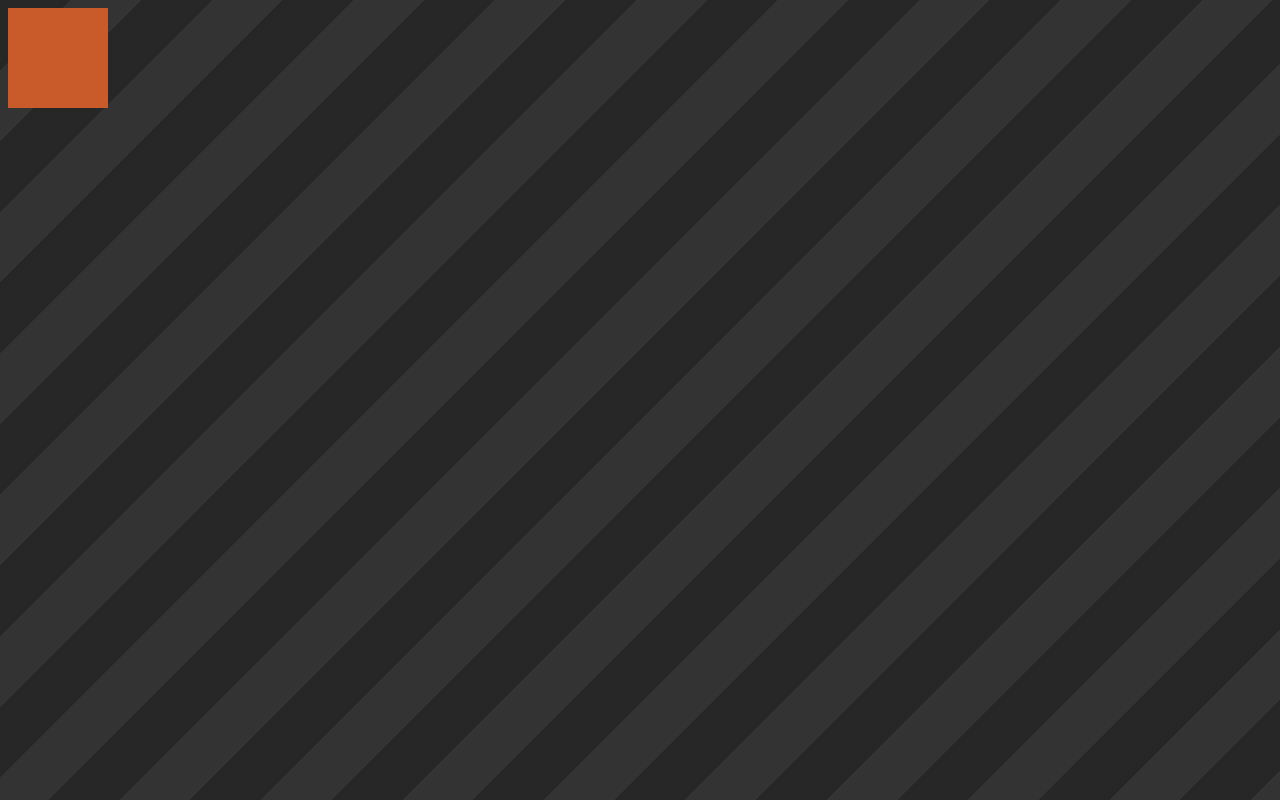
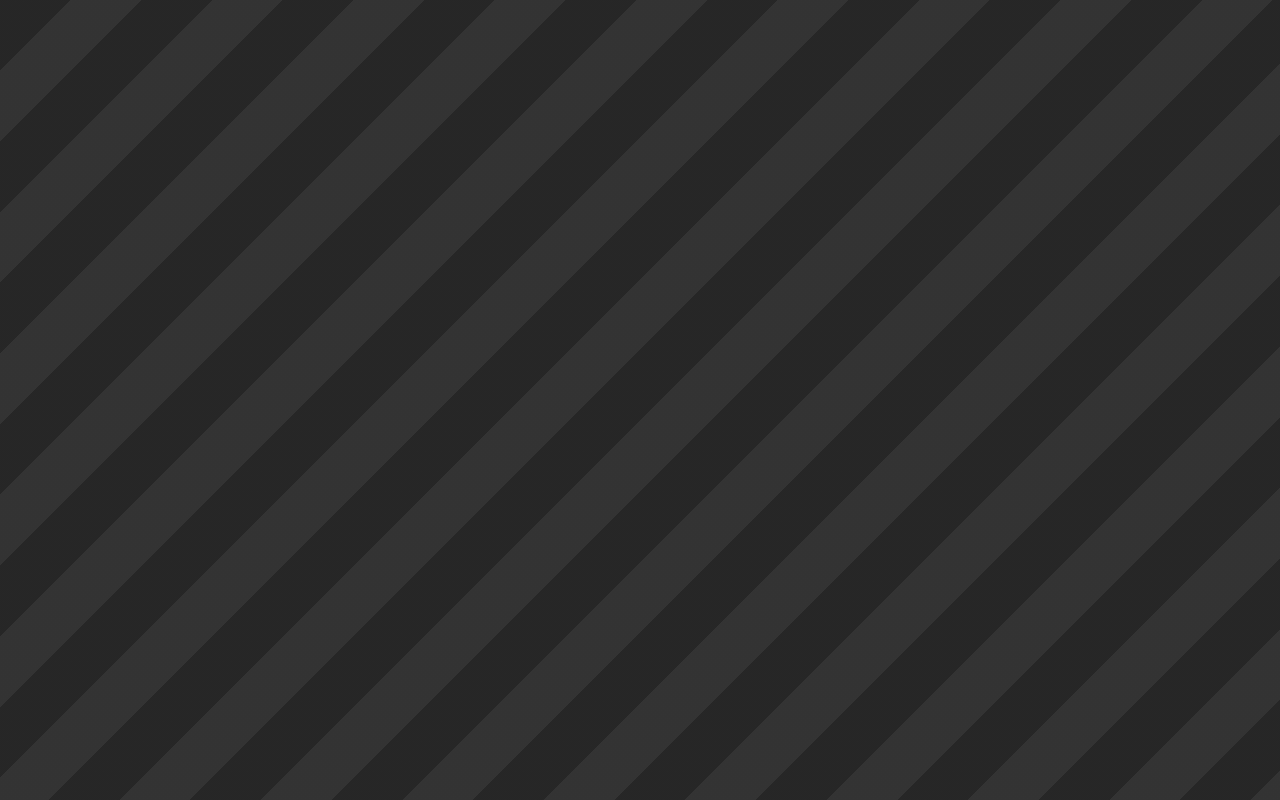
Before and after one commit to AugustusArgento/AugustusArgento.github.io, a plain HTML site: page index.html in a window 1280 px wide. Drawn offline with Linux system fonts and the light colour scheme.

Commit message:
followed an online guide on stuff

```diff
--- a/css.css
+++ b/css.css
@@ -9,7 +9,7 @@ html {
 }
 
 #main {
-    width: 100px;
-    height: 100px;
+    width: 100%;
+    height: 0;
     background-color: #c95a2a;
 }
```
